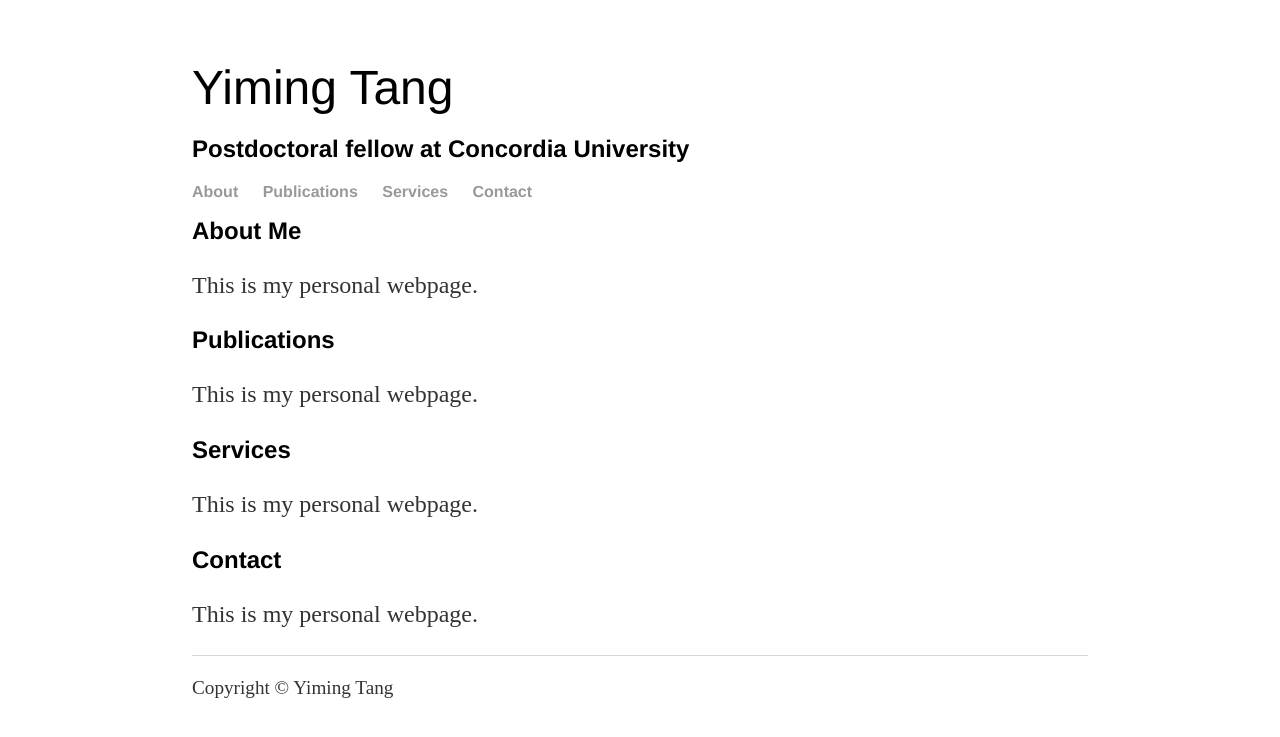
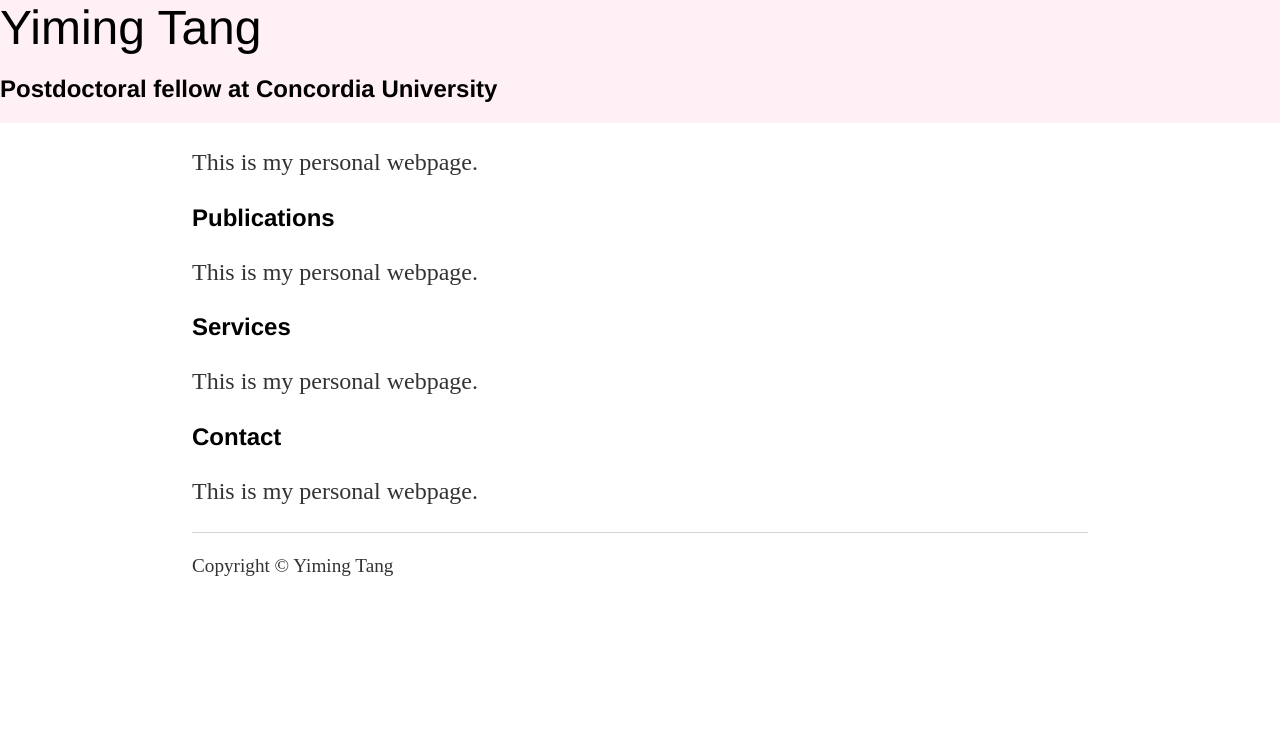
Before and after one commit to yiming-tang-cs/yiming-tang-cs.github.io, a Jekyll site: the page built from index.html, in a window 1280 px wide. Shown: the top 737 px of the page. Built offline with Jekyll 4.4.1, drawn with Linux system fonts in a browser that asks for light colours.

Commit message:
Update main.css

```diff
--- a/css/main.css
+++ b/css/main.css
@@ -23,6 +23,15 @@
 h0 {
     font-size: 3em;
     font-family:'Helvetica', 'Arial', 'Sans-Serif';
+}
+
+.title{
+    position: fixed;
+    width: 100%;
+    left: 0;
+    top: 0;
+    background: rgb(255,240,245);
+    z-index: 10;
 }
 
 h1 {
```
